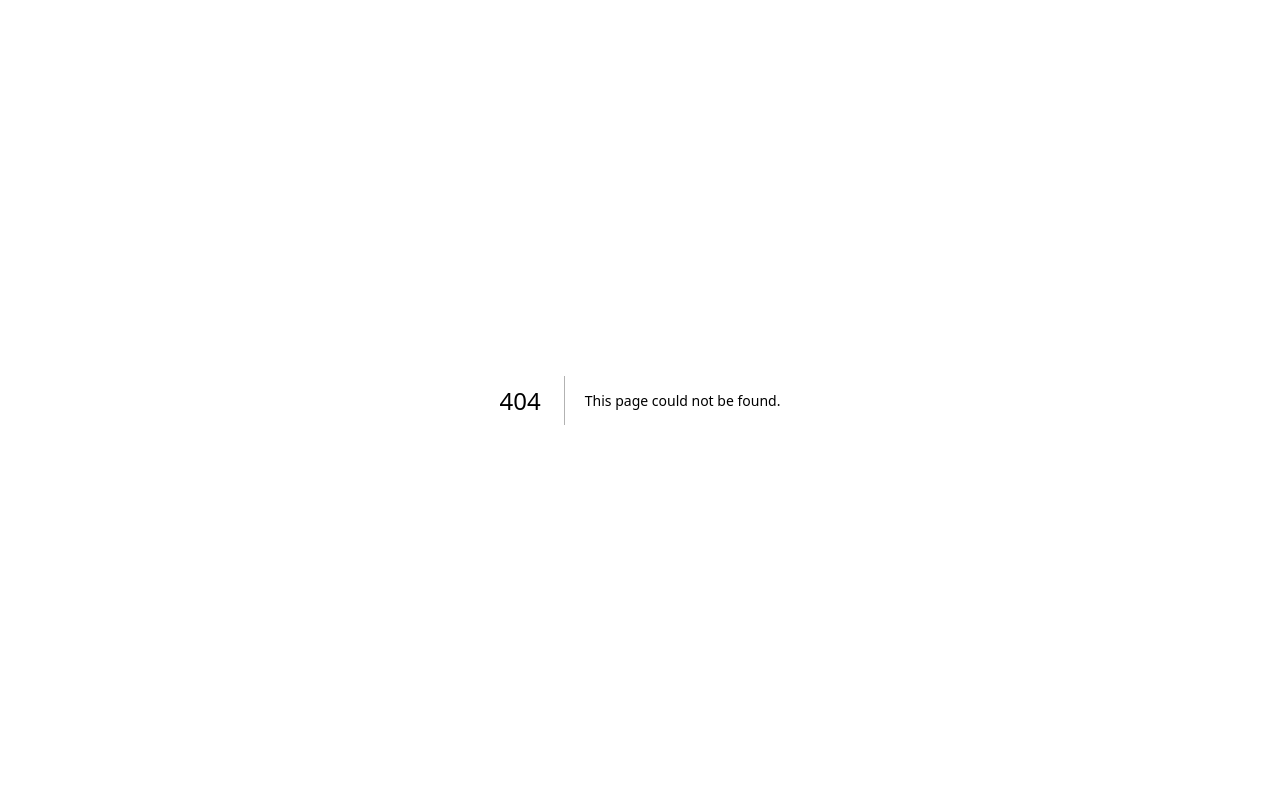
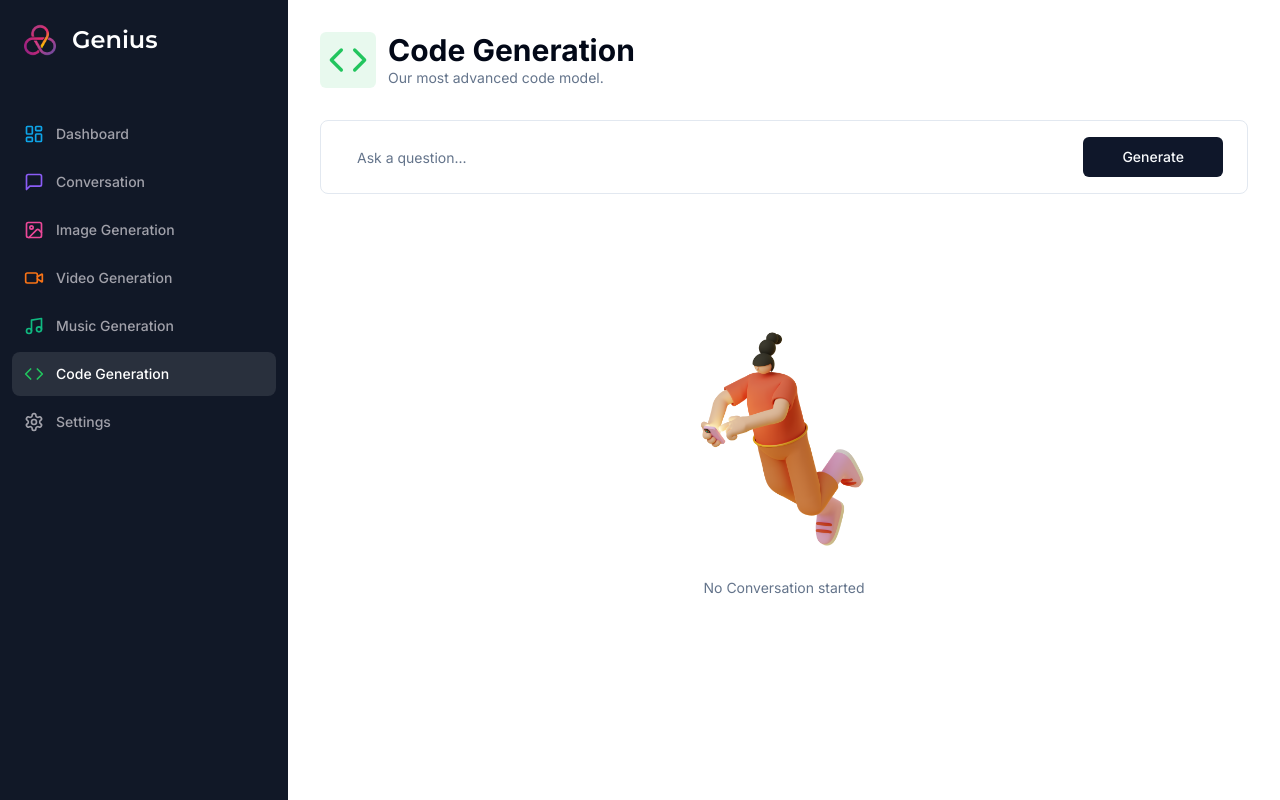
Before and after one commit to ibnucholdun/saas-ai, a Next.js app: page /code in a window 1280 px wide. Before the commit this address had no page. Built offline with nearby package versions, Linux system fonts and the light colour scheme.

Commit message:
feat: add code generation (Open AI)

```diff
--- /dev/null
+++ b/app/(dashboard)/(routes)/code/constants.ts
@@ -0,0 +1,5 @@
+import * as z from "zod";
+
+export const conversationFormSchema = z.object({
+  prompt: z.string().min(1, { message: "Prompt is required" }),
+});
--- /dev/null
+++ b/app/(dashboard)/(routes)/code/page.tsx
@@ -0,0 +1,143 @@
+"use client";
+
+import axios from "axios";
+import React, { useState } from "react";
+import * as z from "zod";
+import { Code } from "lucide-react";
+import { useForm } from "react-hook-form";
+import { useRouter } from "next/navigation";
+import { zodResolver } from "@hookform/resolvers/zod";
+import { cn } from "@/lib/utils";
+import ReactMarkdown from "react-markdown";
+
+import { conversationFormSchema } from "./constants";
+
+import { Form, FormControl, FormField, FormItem } from "@/components/ui/form";
+import Heading from "@/components/Heading";
+import { Input } from "@/components/ui/input";
+import { Button } from "@/components/ui/button";
+import Empty from "@/components/Empty";
+import Loader from "@/components/Loader";
+import UserAvatar from "@/components/UserAvatar";
+import BotAvatar from "@/components/BotAvatar";
+
+type Props = {};
+
+const CodePage = (props: Props) => {
+  const router = useRouter();
+  const [messages, setMessages] = useState<any[]>([]);
+
+  const form = useForm<z.infer<typeof conversationFormSchema>>({
+    resolver: zodResolver(conversationFormSchema),
+    defaultValues: {
+      prompt: "",
+    },
+  });
+
+  const isLoading = form.formState.isSubmitting;
+  const onSubmit = async (values: z.infer<typeof conversationFormSchema>) => {
+    try {
+      const userMessage: any = {
+        role: "user",
+        content: values.prompt,
+      };
+      const newMessage = [...messages, userMessage];
+      const response = await axios.post("/api/code", {
+        messages: newMessage,
+      });
+      setMessages((current) => [...current, userMessage, response.data]);
+      form.reset();
+    } catch (error) {
+      // TODO: OPEN Pro Model
+      console.log("[CODE_ERROR]", error);
+    } finally {
+      router.refresh();
+    }
+  };
+  return (
+    <div>
+      <Heading
+        title="Code Generation"
+        description="Our most advanced code model."
+        icon={Code}
+        iconColor="text-green-500"
+        bgColor="bg-green-500/10"
+      />
+      <div className="px-4 lg:px-8">
+        <div className="">
+          <Form {...form}>
+            <form
+              onSubmit={form.handleSubmit(onSubmit)}
+              className="rounded-lg border w-full p-4 md:px-6 focus-within:shadow-sm grid grid-cols-12 gap-2">
+              <FormField
+                name="prompt"
+                render={({ field }) => (
+                  <FormItem className="col-span-12 lg:col-span-10">
+                    <FormControl className="m-0-p-0">
+                      <Input
+                        className="border-0 outline-none focus-visible:ring-0 focus-visible:ring-transparent"
+                        disabled={isLoading}
+                        placeholder="Ask a question..."
+                        {...field}
+                      />
+                    </FormControl>
+                  </FormItem>
+                )}
+              />
+              <Button
+                className="col-span-12 lg:col-span-2 w-full"
+                disabled={isLoading}
+                type="submit">
+                Generate
+              </Button>
+            </form>
+          </Form>
+        </div>
+        <div className="space-y-4 mt-4">
+          {isLoading && (
+            <div className="p-8 rounded-lg w-full flex items-cecntere justify-center bg-muted">
+              <Loader />
+            </div>
+          )}
+          {messages.length === 0 && !isLoading && (
+            <Empty label="No Conversation started" />
+          )}
+          <div className="flex flex-col-reverse gap-y-4">
+            {messages.map((message, index) => (
+              <div
+                className={cn(
+                  message.role === "user"
+                    ? "bg-white border border-black/10"
+                    : "bg-muted",
+                  "p-8 w-full flex items-start gap-x-8 rounded-lg"
+                )}
+                key={message.content}>
+                {message.role === "user" ? <UserAvatar /> : <BotAvatar />}
+                <ReactMarkdown
+                  components={{
+                    pre: ({ node, ...props }) => (
+                      <div className="overflow-auto w-full my-2 bg-black/10 p-2 rounded-lg">
+                        <pre {...props} />
+                      </div>
+                    ),
+                    code: ({ node, ...props }) => (
+                      <code
+                        className="bg-black/10 p-1 rounded-lg"
+                        {...props}
+                        suppressHydrationWarning
+                      />
+                    ),
+                  }}
+                  className="text-sm overflow-hidden leading-7">
+                  {message.content || ""}
+                </ReactMarkdown>
+              </div>
+            ))}
+          </div>
+        </div>
+      </div>
+    </div>
+  );
+};
+
+export default CodePage;
--- /dev/null
+++ b/app/api/code/route.ts
@@ -0,0 +1,43 @@
+import { auth } from "@clerk/nextjs";
+import { NextResponse } from "next/server";
+import OpenAI from "openai";
+
+const configuration = new OpenAI({
+  apiKey: process.env.OPENAI_API_KEY,
+});
+
+const instructionMessage: any = {
+  role: "system",
+  content:
+    "You are a code generator. You must answer only in markdown code snippets. Use code comments for explanations",
+};
+
+export async function POST(request: Request) {
+  try {
+    const { userId } = auth();
+    const body = await request.json();
+    const { messages } = body;
+
+    if (!userId) {
+      return new NextResponse("Unauthorized", { status: 401 });
+    }
+
+    if (!configuration.apiKey) {
+      return new NextResponse("OpenAi API key not configured", { status: 500 });
+    }
+
+    if (!messages) {
+      return new NextResponse("Message is required", { status: 400 });
+    }
+
+    const response = await configuration.chat.completions.create({
+      model: "gpt-3.5-turbo",
+      messages: [...messages, instructionMessage],
+    });
+
+    return NextResponse.json(response.choices[0].message);
+  } catch (error) {
+    console.log("[CODE_ERROR]", error);
+    return new NextResponse("Internal Server Error", { status: 500 });
+  }
+}
--- a/package.json
+++ b/package.json
@@ -25,6 +25,7 @@
     "react": "^18",
     "react-dom": "^18",
     "react-hook-form": "^7.51.1",
+    "react-markdown": "^9.0.1",
     "tailwind-merge": "^2.2.2",
     "tailwindcss-animate": "^1.0.7",
     "zod": "^3.22.4"
```
Also changed, not shown: 1 other file (tests, documents, lock files or other folders).
